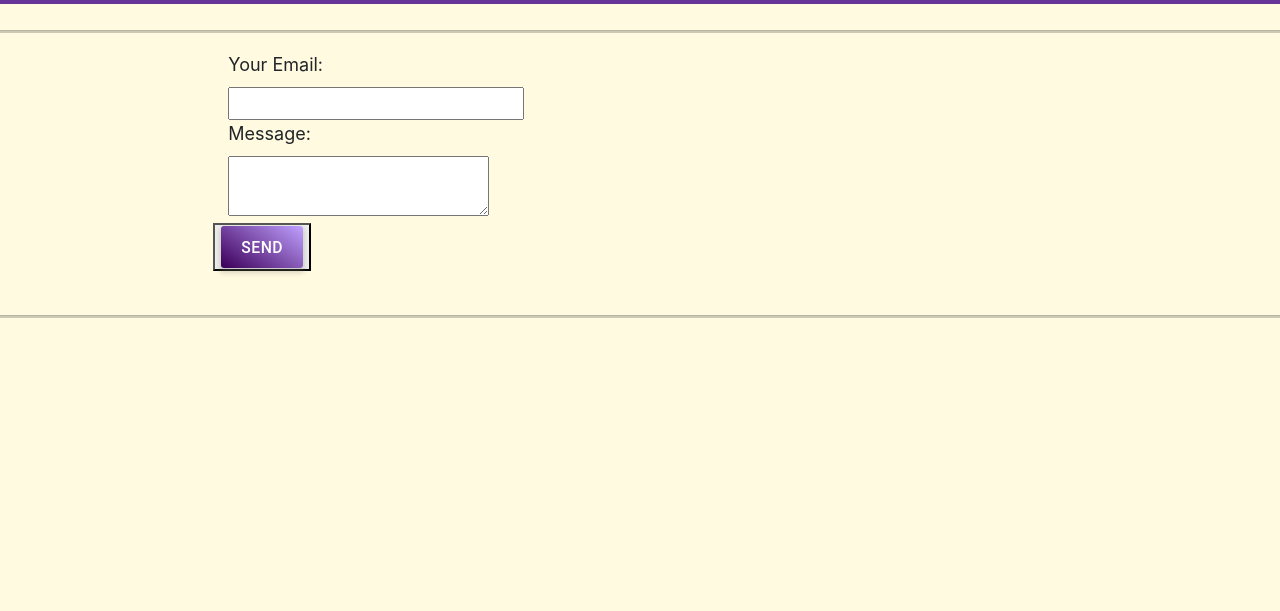
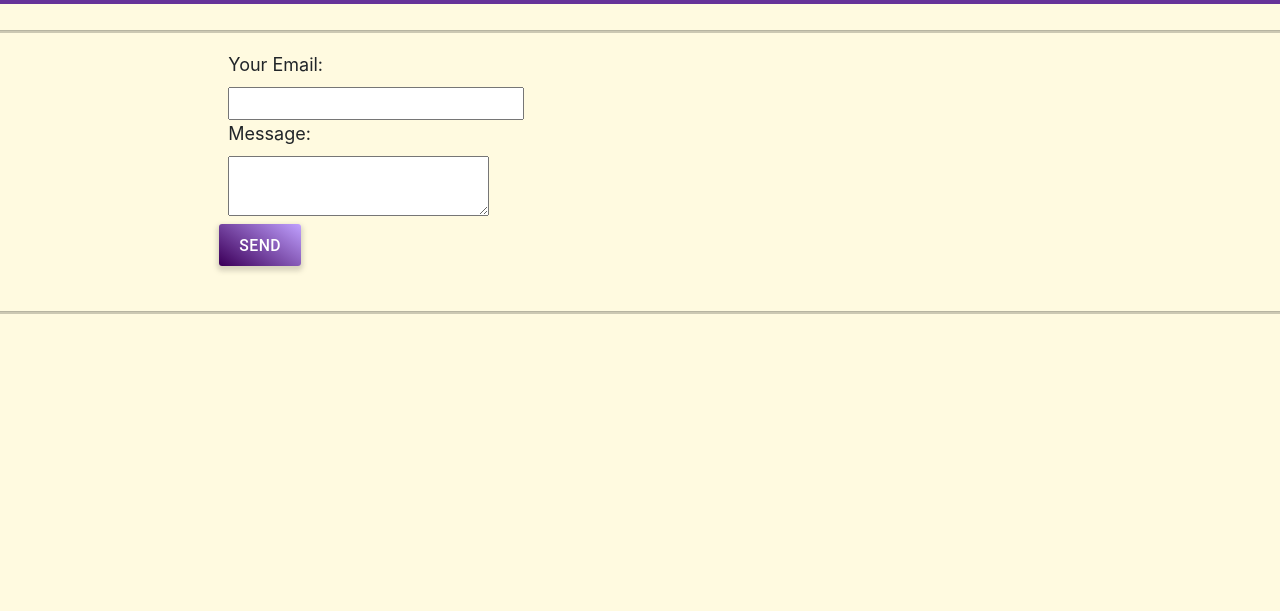
Before and after one commit to sean-m-higgins/webfolio_g_n, a Gatsby site: page / in a window 1280 px wide. Shown: the part 102-713 px from the top of the page. Built offline with nearby package versions, Linux system fonts and the light colour scheme; Gatsby itself is replaced by a stand-in of ours.

Commit message:
fixed style of button

```diff
--- a/src/components/contact-form.js
+++ b/src/components/contact-form.js
@@ -1,6 +1,6 @@
 import React from "react"
-
 import StyledButton from "./moreButton"
+import "../styles/contact_form.css"
 
 const ContactForm = () => {
     return <form name="Contact Form" method="POST" data-netlify="true">
--- /dev/null
+++ b/src/styles/contact_form.css
@@ -0,0 +1,4 @@
+button {
+    background-color: #FFFAE0;
+    border: none;
+}
```
